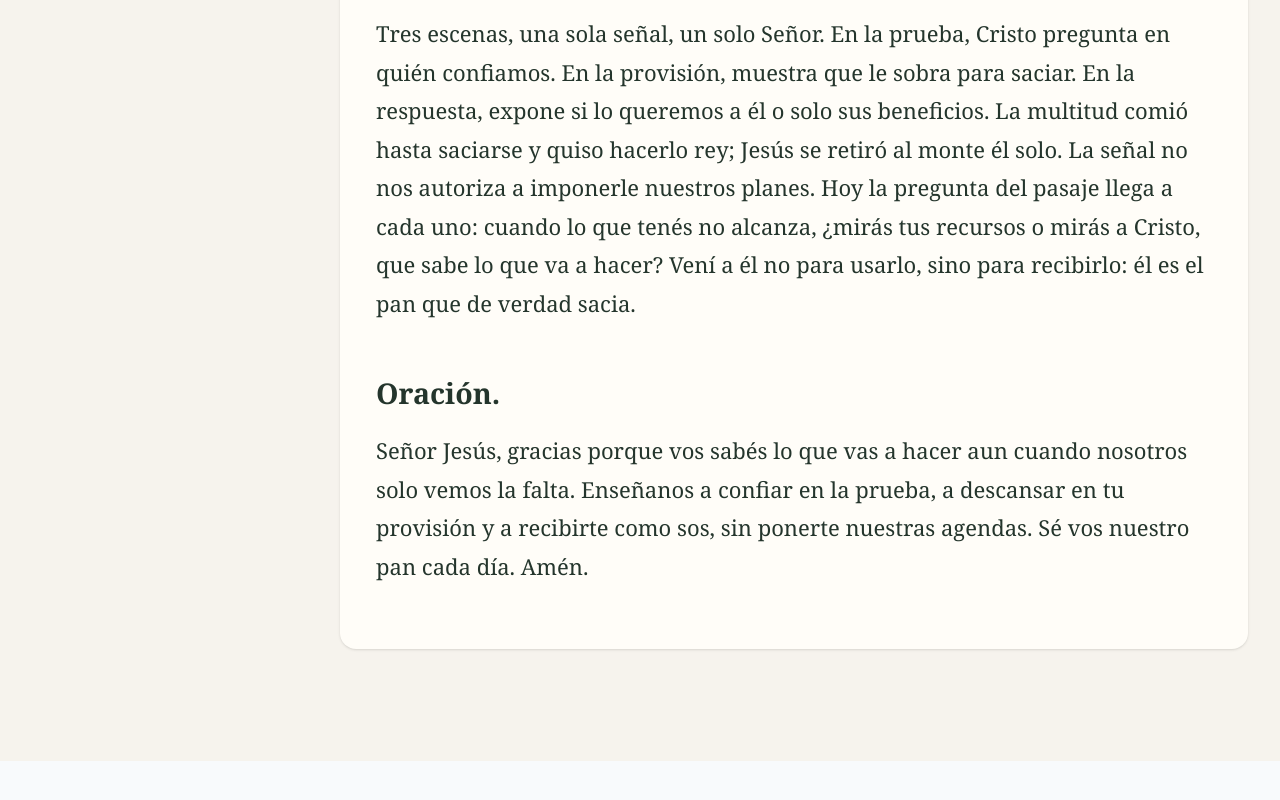
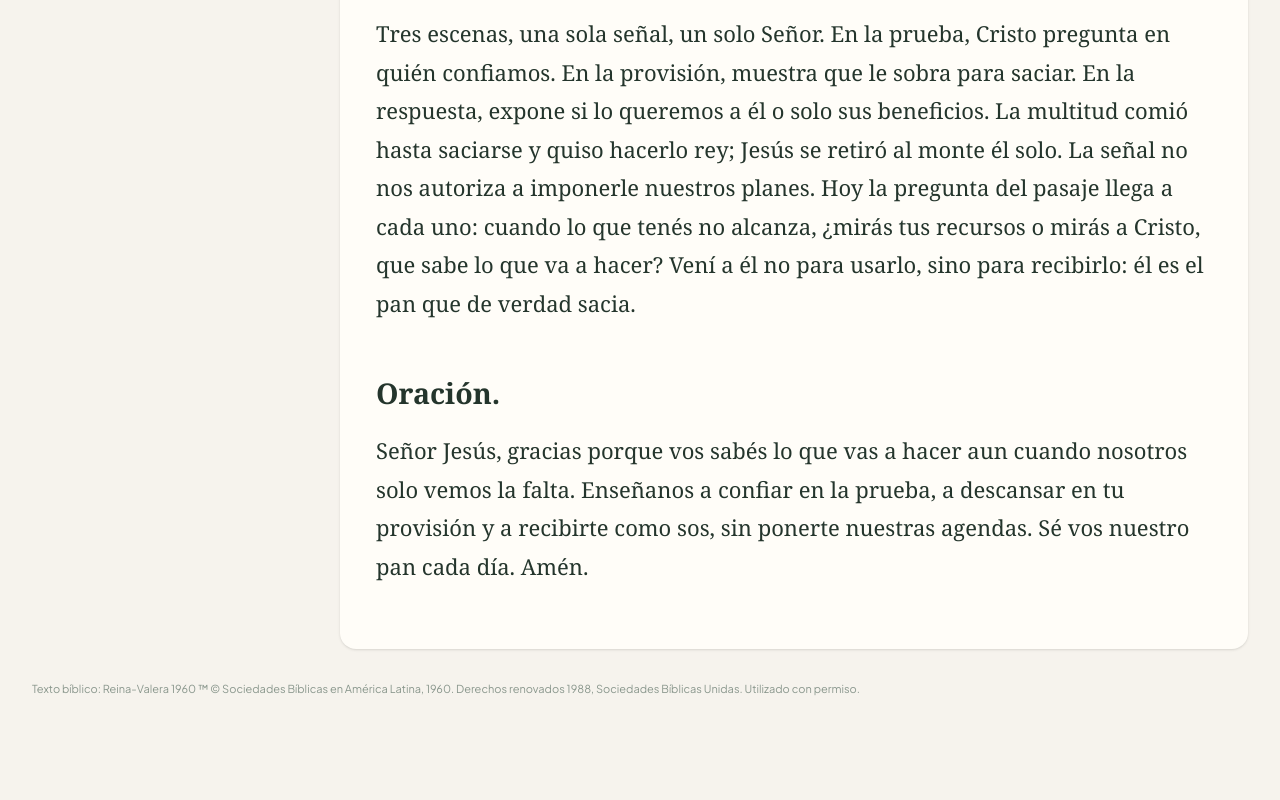
Before and after one commit to Alejaque/estudios-ramela, a React (Vite) app: page / in a window 1280 px wide. Shown: the part 4550-5350 px from the top of the page. Before the commit the page ends 5311 px from the top, so only its background shows below. Built offline with nearby package versions, Linux system fonts and the light colour scheme.

Commit message:
Agregar aviso de derechos RVR1960 al pie
Added footer with copyright information for Reina-Valera 1960.

```diff
--- a/src/App.tsx
+++ b/src/App.tsx
@@ -92,6 +92,7 @@ const library=(isDraft?drafts:[JUAN2,JUAN2_BREVE,TES_15MIN,TES,TES_BREVE,JUAN,FI
  {editing?<StudyEditor key={study.id} title={study.title} content={study.content} size={size} onSave={saveEdit} onCancel={()=>setEditing(false)}/>:<article id="reading" className="library-reading bg-[#fffdf8] dark:bg-[#18241d] rounded-2xl px-5 sm:px-9 py-7 sm:py-10 shadow-sm" style={{fontSize:size,lineHeight:1.75}}><ReactMarkdown remarkPlugins={[remarkGfm, referenceLinks(study.passageOrTopic)]} urlTransform={bibleUrlTransform} components={{a:({href,children})=>href?.startsWith('bible:')?<button type="button" className="underline decoration-dotted text-[#315b46]" onClick={()=>setVerseRef(decodeURIComponent(href.slice(6)))}>{children}</button>:<a href={href}>{children}</a>}}>{study.content}</ReactMarkdown></article>}
  {notes&&<div className="mt-6"><PersonalNotes passageOrTopic={study.passageOrTopic}/></div>}
  </section>:<section className="py-10 font-serif text-2xl">Tus borradores aparecerán acá.</section>}</main>
+ <footer className="max-w-7xl mx-auto px-4 sm:px-8 pb-8 text-[11px] text-[#8a978d] dark:text-[#7d8f82]">Texto bíblico: Reina-Valera 1960 ™ © Sociedades Bíblicas en América Latina, 1960. Derechos renovados 1988, Sociedades Bíblicas Unidas. Utilizado con permiso.</footer>
  {verseRef&&<BibleVerseModal reference={verseRef} onClose={()=>setVerseRef(null)}/>}
  {bible&&<BibleVerseModal reference={study.passageOrTopic} onClose={()=>setBible(false)}/>}
  {archive&&<div role="dialog" aria-modal="true" className="fixed inset-0 z-50 bg-black/60 flex items-center justify-center p-4"><div className="bg-[#fffdf8] dark:bg-[#18241d] rounded-2xl p-6 w-full max-w-xl max-h-[85dvh] overflow-auto"><div className="flex justify-between items-center mb-4"><h2 className="font-serif text-2xl">Guardados anteriores</h2><button aria-label="Cerrar guardados" onClick={()=>setArchive(false)} className="p-3"><X/></button></div>{previous.map(s=><button key={s.id} onClick={()=>load(s)} className="block w-full text-left p-4 border-b"><strong>{s.passageOrTopic}</strong><span className="block">{s.title}</span></button>)}</div></div>}
```
